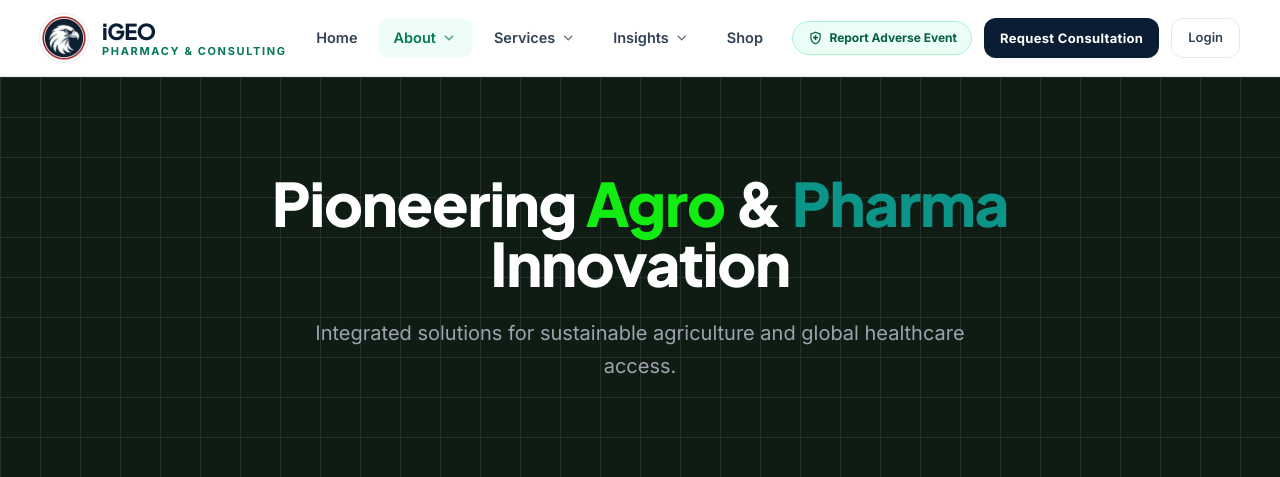
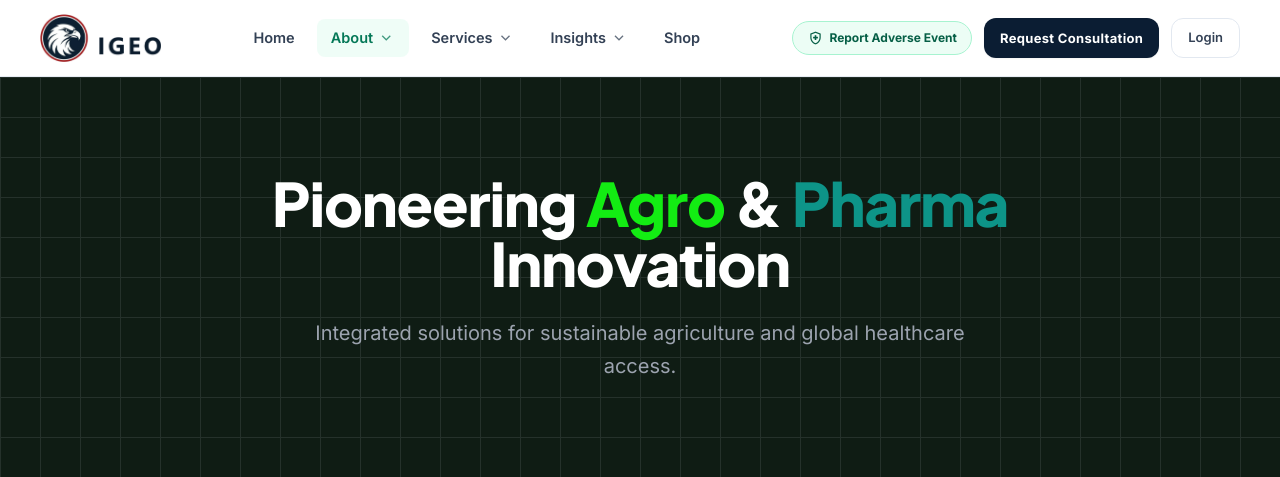
Before and after one commit to swebetech-it/igeo, a Laravel app: page /about in a window 1280 px wide. Shown: the top 477 px of the page. Run offline with Laravel 12, Linux system fonts and the light colour scheme; data comes from the database, SQL or seed files in the repository; tables that the repository leaves empty hold one stand-in row (values such as "Sample post"); parts of the project's set-up code (start-up, migrations or seed data) failed here and were passed over; some libraries are stand-ins or nearby versions.

Commit message:
fix: remove Pharmacy & Consulting text from IGEO logo lockups across header, footer, admin, and auth

```diff
--- a/config/app.php
+++ b/config/app.php
@@ -13,7 +13,7 @@ return [
     |
     */
 
-    'name' => env('APP_NAME', 'iGEO Pharmacy & Consulting'),
+    'name' => env('APP_NAME', 'IGEO'),
 
     /*
     |--------------------------------------------------------------------------
--- a/resources/views/components/application-logo.blade.php
+++ b/resources/views/components/application-logo.blade.php
@@ -1 +1 @@
-<img src="{{ asset('Logo-emblem.png?v=20261125') }}" alt="iGEO Pharmacy & Consulting" {{ $attributes->merge(['class' => 'object-contain']) }} />
+<img src="{{ asset('Logo-stacked.png?v=20261125b') }}" alt="IGEO" {{ $attributes->merge(['class' => 'object-contain']) }} />
--- a/resources/views/layouts/admin.blade.php
+++ b/resources/views/layouts/admin.blade.php
@@ -26,11 +26,7 @@
                         <!-- Logo -->
                         <div class="flex-shrink-0 flex items-center">
                             <a href="{{ route('dashboard') }}" class="flex items-center space-x-3">
-                                <img src="{{ asset('Logo-emblem.png?v=20261125') }}" alt="iGEO Logo" class="w-10 h-10 object-contain">
-                                <div>
-                                    <h1 class="text-xl font-bold bg-gradient-to-r from-slate-900 to-slate-700 bg-clip-text text-transparent">iGEO</h1>
-                                    <p class="text-xs text-slate-500 -mt-1">Pharmacy & Consulting</p>
-                                </div>
+                                <img src="{{ asset('Logo-header.png?v=20261125b') }}" alt="IGEO Logo" class="h-9 w-auto object-contain">
                             </a>
                         </div>
 
--- a/resources/views/layouts/web.blade.php
+++ b/resources/views/layouts/web.blade.php
@@ -9,28 +9,28 @@
     <meta content="width=device-width, initial-scale=1.0" name="viewport"/>
 
     <!-- SEO Meta Tags -->
-    <title>{{ config('app.name', 'iGEO PHARMACY & CONSULTING') }} | @yield('title', $meta_title ?? 'Pharmaceutical Regulatory Affairs & Compliance Services')</title>
+    <title>IGEO | @yield('title', $meta_title ?? 'Pharmaceutical Regulatory Affairs & Compliance Services')</title>
     <meta name="description" content="@yield('meta_description', $meta_description ?? 'iGEO Pharmacy & Consulting - Specialist pharmaceutical regulatory affairs, market-entry and compliance consultancy in Tanzania')"/>
     <meta name="keywords" content="@yield('meta_keywords', $meta_keywords ?? 'TMDA registration, pharmaceutical regulatory affairs Tanzania, pharmacovigilance, Pharmacy Council, GSDP GDP, iGEO Pharmacy & Consulting')"/>
-    <meta name="author" content="iGEO Pharmacy & Consulting"/>
+    <meta name="author" content="IGEO"/>
     <meta name="robots" content="index, follow"/>
     <link rel="canonical" href="{{ url()->current() }}"/>
 
     <!-- Open Graph Meta Tags for Social Sharing -->
-    <meta property="og:site_name" content="iGEO Pharmacy & Consulting"/>
-    <meta property="og:title" content="@yield('og_title', $meta_title ?? 'iGEO Pharmacy & Consulting')"/>
+    <meta property="og:site_name" content="IGEO"/>
+    <meta property="og:title" content="@yield('og_title', $meta_title ?? 'IGEO')"/>
     <meta property="og:description" content="@yield('og_description', $meta_description ?? 'Specialist pharmaceutical regulatory affairs, market-entry and compliance consultancy in Tanzania')"/>
     <meta property="og:url" content="{{ url()->current() }}"/>
     <meta property="og:type" content="@yield('og_type', 'website')"/>
-    <meta property="og:image" content="@yield('og_image', asset('Logo.png?v=20261125'))"/>
+    <meta property="og:image" content="@yield('og_image', asset('Logo.png?v=20261125b'))"/>
     <meta property="og:image:width" content="640"/>
     <meta property="og:image:height" content="640"/>
 
     <!-- Twitter Card Tags -->
     <meta name="twitter:card" content="summary_large_image"/>
-    <meta name="twitter:title" content="@yield('twitter_title', $meta_title ?? 'iGEO Pharmacy & Consulting')"/>
-    <meta name="twitter:description" content="@yield('twitter_description', $meta_description ?? 'iGEO Pharmacy & Consulting - Regulatory Affairs & Compliance')"/>
-    <meta name="twitter:image" content="@yield('twitter_image', asset('Logo.png?v=20261125'))"/>
+    <meta name="twitter:title" content="@yield('twitter_title', $meta_title ?? 'IGEO')"/>
+    <meta name="twitter:description" content="@yield('twitter_description', $meta_description ?? 'IGEO - Regulatory Affairs & Compliance')"/>
+    <meta name="twitter:image" content="@yield('twitter_image', asset('Logo.png?v=20261125b'))"/>
 
     <!-- Additional SEO Tags -->
     <meta name="language" content="English"/>
@@ -47,9 +47,9 @@
         {
             "@@context": "https://schema.org",
             "@@type": "Organization",
-            "name": "iGEO Pharmacy & Consulting",
+            "name": "IGEO",
             "url": "{{ url('/') }}",
-            "logo": "{{ asset('Logo.png?v=20261125') }}",
+            "logo": "{{ asset('Logo.png?v=20261125b') }}",
             "description": "Specialist pharmaceutical regulatory affairs, market-entry and compliance consultancy supporting manufacturers, MAHs, importers and healthcare institutions in Tanzania.",
             "sameAs": [
                 "https://www.facebook.com/igeo",
@@ -166,18 +166,14 @@
     <!-- Navigation -->
     <header x-data="{ mobileMenuOpen: false, mobileServicesOpen: false, mobileAboutOpen: false }" class="sticky top-0 z-50 w-full border-b border-slate-200/80 dark:border-gray-800/70 bg-white/95 dark:bg-background-dark/95 backdrop-blur-md shadow-sm">
         <div class="mx-auto flex max-w-7xl items-center justify-between px-4 sm:px-6 lg:px-10 py-3.5">
-            <!-- Brand Logo & Lockup (Updated Nov 14 Eagle Emblem + Clean Arrangement) -->
-            <a href="{{ route('home') }}" class="flex items-center gap-3.5 group cursor-pointer shrink-0">
-                <div class="relative flex h-12 w-12 sm:h-13 sm:w-13 items-center justify-center rounded-full bg-white p-0.5 shadow-sm ring-1 ring-slate-200/80 transition-transform duration-200 group-hover:scale-105">
-                    <img src="{{ asset('Logo-emblem.png?v=20261125') }}" alt="iGEO Pharmacy & Consulting Logo" class="h-11 w-11 sm:h-12 sm:w-12 object-contain">
-                </div>
-                <div class="flex flex-col justify-center">
-                    <span class="font-heading text-xl sm:text-[22px] font-extrabold tracking-tight text-[#0b1d33] dark:text-white leading-none">
-                        iGEO
-                    </span>
-                    <span class="mt-1 text-[10.5px] sm:text-[11px] font-bold uppercase tracking-[0.15em] text-emerald-700 dark:text-primary leading-none">
-                        Pharmacy &amp; Consulting
-                    </span>
+            <!-- Brand Logo (Exact Nov 14 Eagle + IGEO without Pharmacy & Consulting) -->
+            <a href="{{ route('home') }}" class="flex items-center gap-3 group cursor-pointer shrink-0">
+                <img src="{{ asset('Logo-header.png?v=20261125b') }}" alt="IGEO Logo" class="h-11 sm:h-12 w-auto object-contain transition-transform duration-200 group-hover:scale-105 dark:hidden">
+                <div class="hidden dark:flex items-center gap-3">
+                    <div class="flex h-11 w-11 items-center justify-center rounded-full bg-white p-0.5 shadow-sm">
+                        <img src="{{ asset('Logo-emblem.png?v=20261125b') }}" alt="IGEO Logo" class="h-10 w-10 object-contain">
+                    </div>
+                    <span class="font-heading text-2xl font-extrabold tracking-wider text-white leading-none">IGEO</span>
                 </div>
             </a>
 
@@ -410,12 +406,9 @@
             <div class="lg:col-span-4 space-y-5">
                 <a href="{{ route('home') }}" class="inline-flex items-center gap-3.5 group">
                     <div class="flex h-12 w-12 items-center justify-center rounded-full bg-white p-0.5 shadow-md">
-                        <img src="{{ asset('Logo-emblem.png?v=20261125') }}" alt="iGEO Logo" class="h-11 w-11 object-contain">
+                        <img src="{{ asset('Logo-emblem.png?v=20261125b') }}" alt="IGEO Logo" class="h-11 w-11 object-contain">
                     </div>
-                    <div>
-                        <h2 class="font-heading text-xl font-extrabold tracking-tight text-white leading-none">iGEO</h2>
-                        <p class="mt-1 text-[11px] font-bold uppercase tracking-[0.16em] text-emerald-400">Pharmacy &amp; Consulting</p>
-                    </div>
+                    <h2 class="font-heading text-2xl font-extrabold tracking-wider text-white leading-none">IGEO</h2>
                 </a>
                 <p class="text-sm leading-relaxed text-slate-300/90">
                     Specialist pharmaceutical regulatory affairs, market-entry and quality compliance consultancy supporting manufacturers, MAHs, importers, distributors and healthcare institutions across Tanzania.
@@ -487,7 +480,7 @@
         </div>
 
         <div class="max-w-7xl mx-auto mt-14 pt-8 border-t border-white/10 flex flex-col md:flex-row justify-between items-center gap-4 text-xs text-slate-400">
-            <p>© {{ date('Y') }} iGEO Pharmacy &amp; Consulting. All rights reserved.</p>
+            <p>© {{ date('Y') }} IGEO. All rights reserved.</p>
             <div class="flex flex-wrap justify-center gap-6">
                 <a class="text-emerald-400 hover:text-white transition-colors font-semibold" href="{{ route('public.adverse-event') }}">24/7 Pharmacovigilance</a>
                 <a class="hover:text-white transition-colors" href="{{ route('public.services') }}">Regulatory Services</a>
--- a/routes/seo.php
+++ b/routes/seo.php
@@ -111,9 +111,9 @@ Route::get('/schema/organization.json', function () {
     $schema = [
         '@context' => 'https://schema.org',
         '@type' => 'Organization',
-        'name' => config('app.name', 'iGEO Pharmacy & Consulting'),
+        'name' => config('app.name', 'IGEO'),
         'url' => url('/'),
-        'logo' => asset('Logo.png?v=20261125'),
+        'logo' => asset('Logo.png?v=20261125b'),
         'description' => 'Specialist pharmaceutical regulatory affairs, market-entry and compliance consultancy supporting manufacturers, MAHs, importers and healthcare institutions in Tanzania.',
         'sameAs' => [
             'https://www.facebook.com/igeo',
```
Also changed, not shown: tests/Feature/RegulatoryServicesWebsiteTest.php (+2 -1 lines), public/Logo-header.png (added), public/Logo-stacked.png (added).
